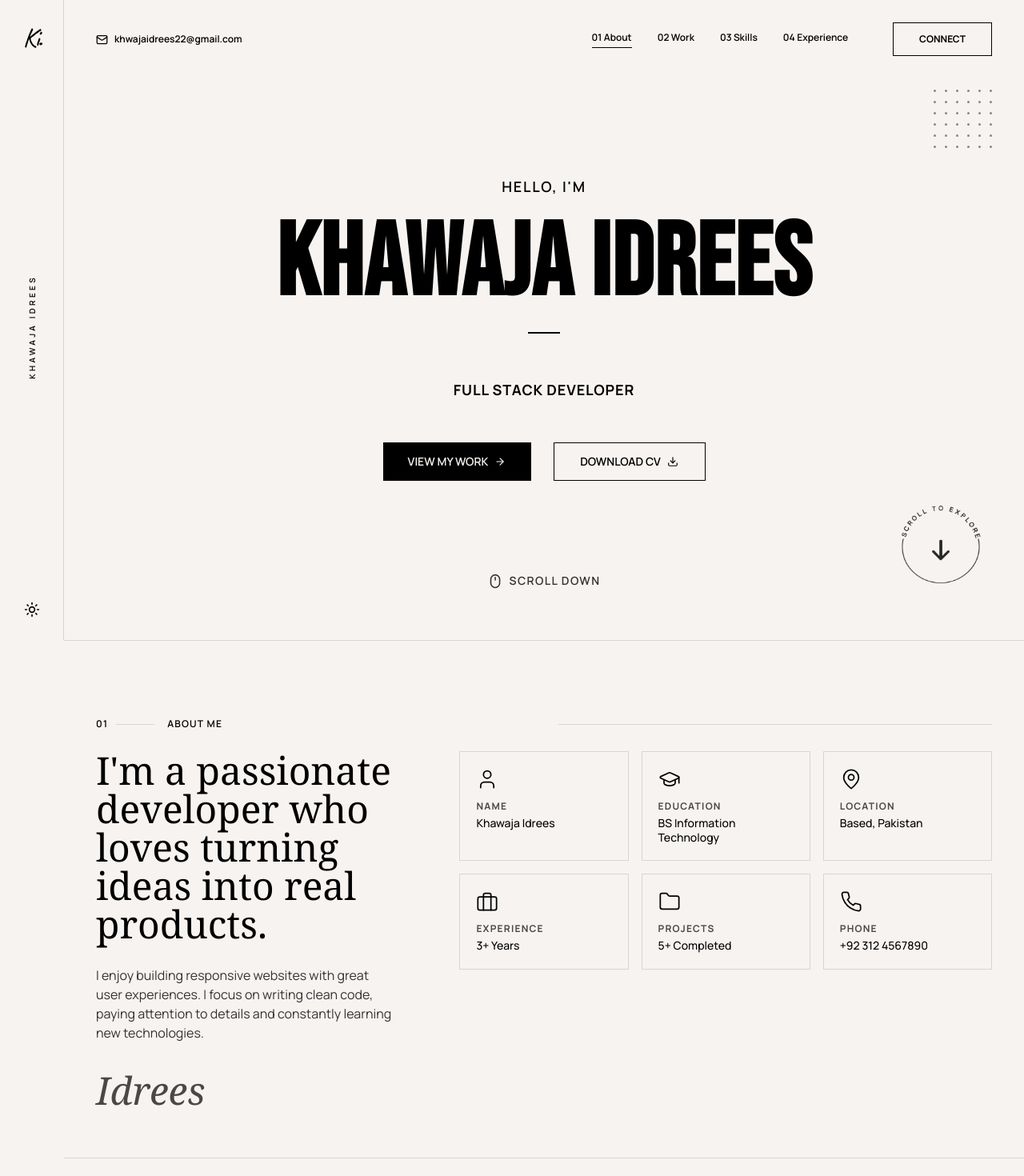
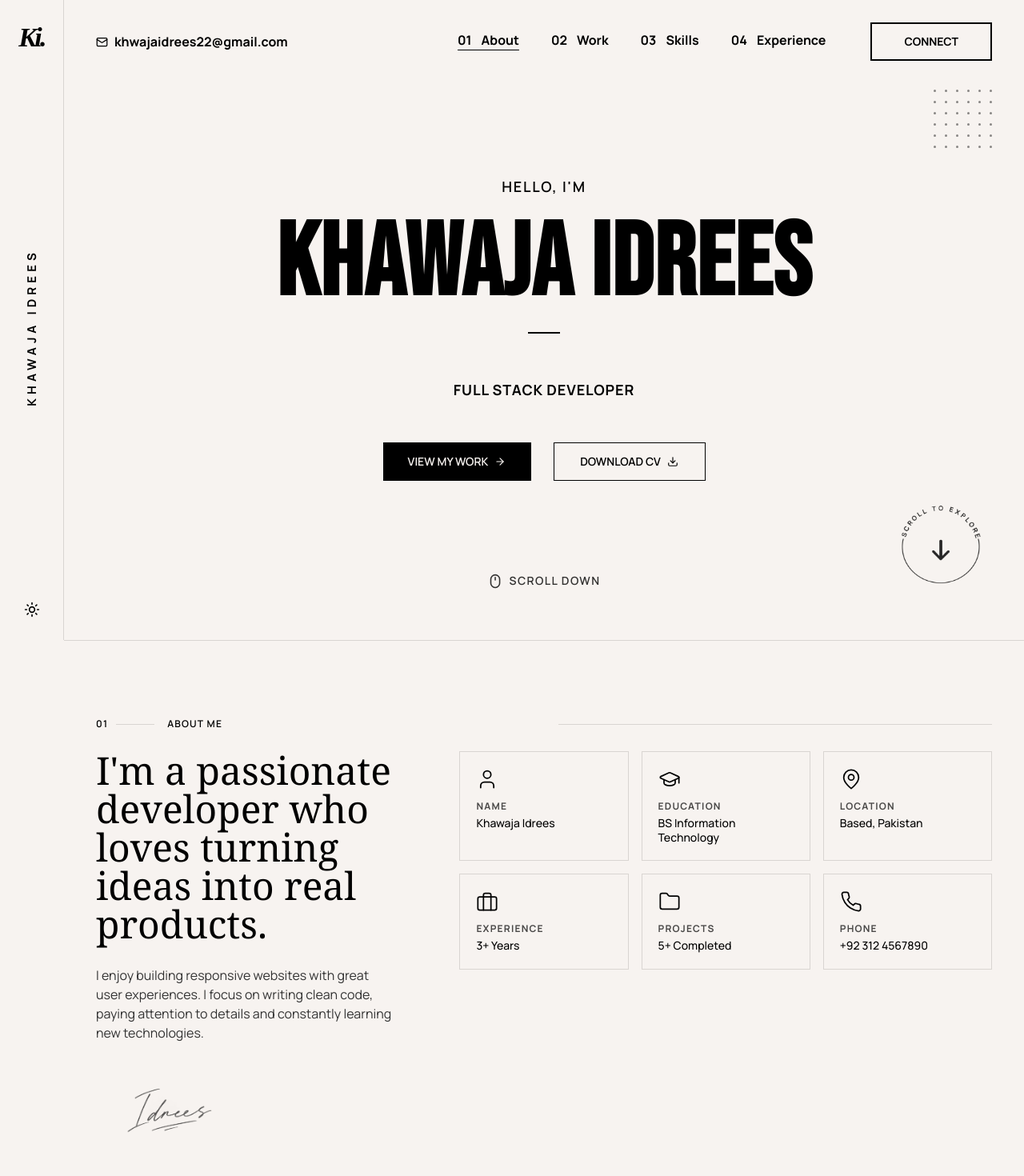
Before and after one commit to KhawajaIdrees/personal-portfolio, a Next.js app: page / in a window 1280 px wide. Shown: the top 1470 px of the page at 80% size. Built offline with nearby package versions, Linux system fonts and the light colour scheme.

Commit message:
buttons, initals, sign image of about section added

```diff
--- a/app/globals.css
+++ b/app/globals.css
@@ -38,7 +38,8 @@ body {
 .section-label::after { content: ''; height: 1px; flex: 1; background: var(--line); }
 .display-face { font-family: 'Bebas Neue', Impact, Haettenschweiler, 'Arial Narrow Bold', sans-serif; font-weight: 700; }
 .editorial-face { font-family: Georgia, 'Times New Roman', serif; }
-.sidebar-mark { font-family: 'Caveat', 'Brush Script MT', 'Segoe Script', cursive; font-size: 34px; font-weight: 400; line-height: 1; letter-spacing: -.08em; }
+.sidebar-mark { font-family: 'Lucida Handwriting', 'Segoe Script', 'Brush Script MT', cursive; font-size: 34px; font-style: normal; font-weight: 400; line-height: 1; letter-spacing: -.08em; }
+.sidebar-mark { font-family: 'Monotype Corsiva', 'Edwardian Script ITC', 'Kunstler Script', 'Segoe Script', cursive; font-size: 34px; font-style: italic; font-weight: 400; line-height: 1; letter-spacing: -.08em; }
 .hairline { height: 1px; background: var(--ink); }
 .focus-ring:focus-visible { outline: 2px solid var(--ink); outline-offset: 3px; }
 
@@ -109,4 +110,21 @@ body {
 
 .sidebar-mark{
   padding: 10px;
+  font-weight: 700;
 }
+.nav{
+  display: flex;
+  align-items: center;
+  column-gap: 2.5rem;
+  font-size: 1rem;
+    font-weight: bolder;
+}
+
+.msg-e{
+  font-size: 1rem;
+    font-weight: 800;
+}
+
+@media (max-width: 640px) {
+  .nav { column-gap: 1rem; }
+}
--- a/components/About.tsx
+++ b/components/About.tsx
@@ -1,6 +1,7 @@
 'use client'
 
 import { User, GraduationCap, MapPin, Briefcase, Folder, Phone } from 'lucide-react'
+import Image from 'next/image'
 
 export default function About() {
   const infoCards = [
@@ -30,7 +31,13 @@ export default function About() {
           <p className="mb-9 max-w-md text-sm leading-[1.8] text-text-secondary md:text-base">
             I enjoy building responsive websites with great user experiences. I focus on writing clean code, paying attention to details and constantly learning new technologies.
           </p>
-          <div className="editorial-face text-5xl italic opacity-70">Idrees</div>
+          <Image
+            src="/about-sign.png"
+            alt="Khawaja Idrees signature"
+            width={190}
+            height={78}
+            className="h-auto w-[190px] object-contain object-left opacity-70"
+          />
         </div>
 
         <div className="grid grid-cols-3 gap-4 max-md:grid-cols-2">
--- a/components/Header.tsx
+++ b/components/Header.tsx
@@ -24,10 +24,10 @@ export default function Header() {
   }
 
   const navItems = [
-    { id: 'about', label: '01 About' },
-    { id: 'work', label: '02 Work' },
-    { id: 'skills', label: '03 Skills' },
-    { id: 'experience', label: '04 Experience' },
+    { id: 'about', number: '01', label: 'About' },
+    { id: 'work', number: '02', label: 'Work' },
+    { id: 'skills', number: '03', label: 'Skills' },
+    { id: 'experience', number: '04', label: 'Experience' },
   ]
 
   return (
@@ -36,15 +36,15 @@ export default function Header() {
         scrolled ? 'backdrop-blur-sm bg-opacity-95' : ''
       }`}
     >
-      <div className="grid grid-cols-[1fr_auto_auto] items-center gap-14 px-10 py-7 max-md:flex max-md:flex-wrap max-md:gap-3 max-md:px-5 max-md:py-3">
-        <div className="flex items-center gap-2 whitespace-nowrap text-xs font-semibold">
+      <div className=" grid grid-cols-[1fr_auto_auto] items-center gap-14 px-10 py-7 max-md:flex max-md:flex-wrap max-md:gap-3 max-md:px-5 max-md:py-3">
+        <div className="msg-e flex items-center gap-2 whitespace-nowrap text-xs font-semibold">
           <Mail size={15} strokeWidth={2} />
-          <a href="mailto:khwajaidrees22@gmail.com" className="hover:opacity-60 transition-smooth">
+          <a href="mailto:khwajaidrees22@gmail.com" className=" hover:opacity-60 transition-smooth">
             khwajaidrees22@gmail.com
           </a>
         </div>
 
-        <nav className="flex items-center gap-8 text-xs font-semibold uppercase max-md:order-3 max-md:w-full max-md:justify-center max-md:gap-4">
+        <nav className="nav flex items-center gap-10 text-xs font-semibold uppercase max-md:order-3 max-md:w-full max-md:justify-center max-md:gap-4">
           {navItems.map((item) => (
             <button
               key={item.id}
@@ -55,14 +55,17 @@ export default function Header() {
                   : 'border-transparent hover:border-text-primary'
               }`}
             >
-              {item.label}
+              <span className="inline-flex items-center gap-3">
+                <span className="font-bold text-text-primary">{item.number}</span>
+                <span>{item.label}</span>
+              </span>
             </button>
           ))}
         </nav>
 
         <button
           onClick={() => scrollToSection('contact')}
-          className="whitespace-nowrap border border-text-primary px-8 py-3 text-xs font-bold transition-smooth hover:bg-text-primary hover:text-cream"
+          className="whitespace-nowrap border-2 border-text-primary px-10 py-3 text-sm font-black transition-smooth hover:bg-text-primary hover:text-cream"
         >
           CONNECT
         </button>
--- a/components/Sidebar.tsx
+++ b/components/Sidebar.tsx
@@ -11,7 +11,7 @@ export default function Sidebar() {
       <div className="sidebar-mark">Ki.</div>
       <div className="flex h-96 items-center justify-center">
         <div
-          className="whitespace-nowrap text-[10px] font-semibold tracking-[.34em]"
+          className="whitespace-nowrap text-[15px] font-black tracking-[.34em]"
           style={{
             writingMode: 'vertical-rl',
             textOrientation: 'mixed',
```
Also changed, not shown: public/about-sign.png (added).
